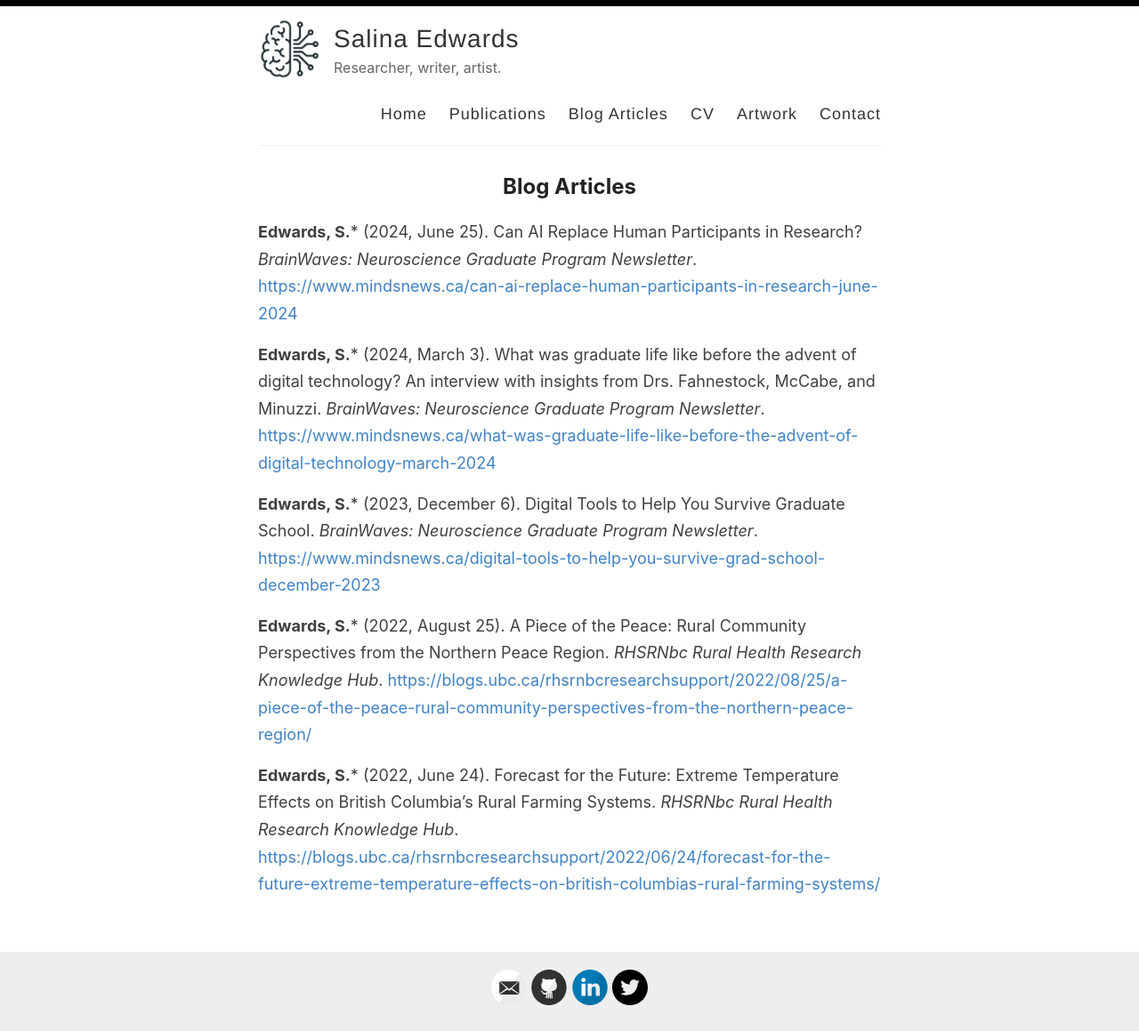
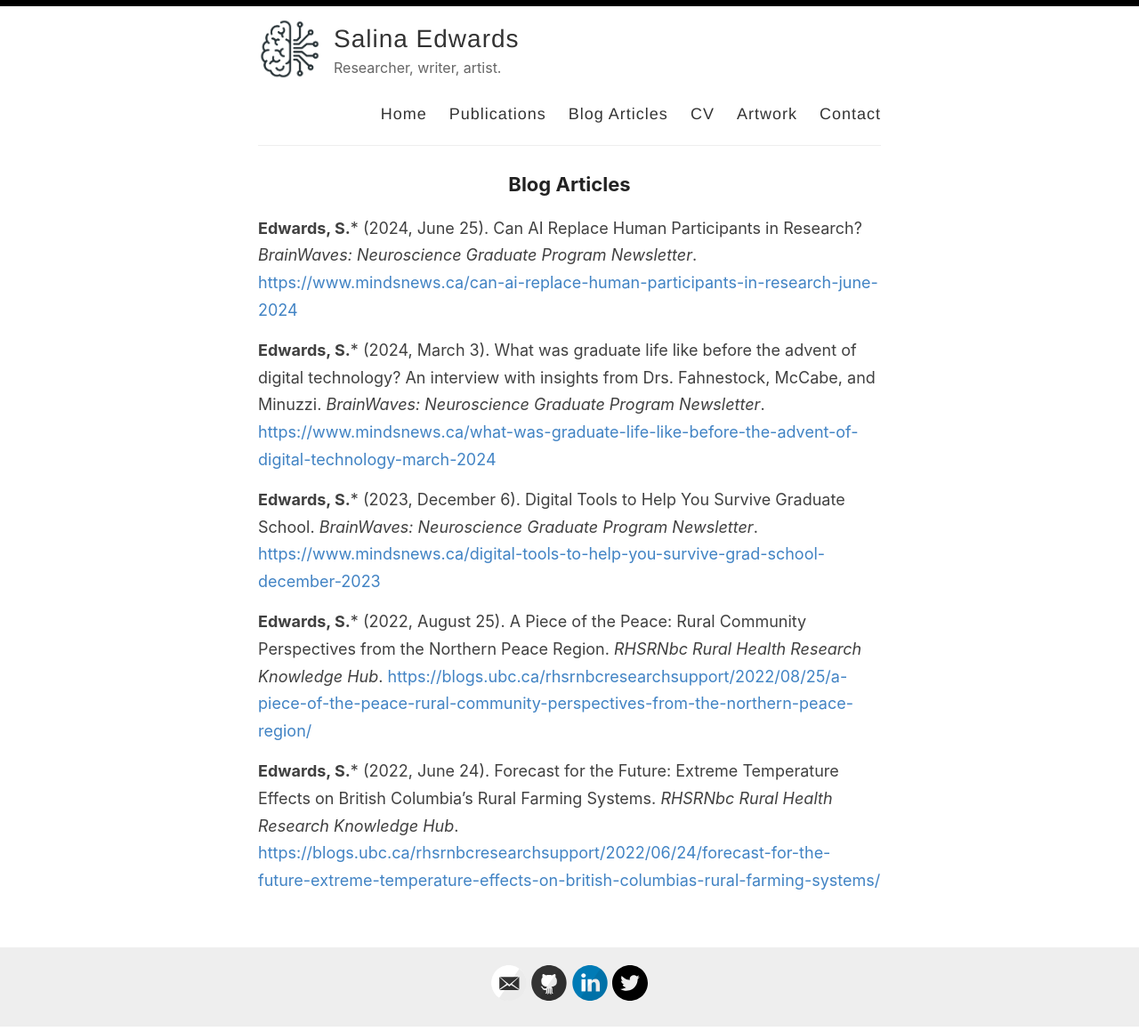
Before and after one commit to salinaedwards/salinaedwards.github.io, a Jekyll site: the page built from _pages/blog-articles.md, in a window 1280 px wide. Shown: the whole page at 89% size. Built offline with Jekyll 4.4.1, drawn with Linux system fonts in a browser that asks for light colours.

Commit message:
Update style.scss

```diff
--- a/assets/style.scss
+++ b/assets/style.scss
@@ -53,14 +53,14 @@ h1, h2, h3, h4, h5, h6 {
 }
 
 h1 {
-  font-size: 26px;
+  font-size: 24px;
   a {
     color: inherit;
   }
 }
 
 h2 {
-  font-size: 24px;
+  font-size: 22px;
 }
 
 @media (min-width: 769px){
```
